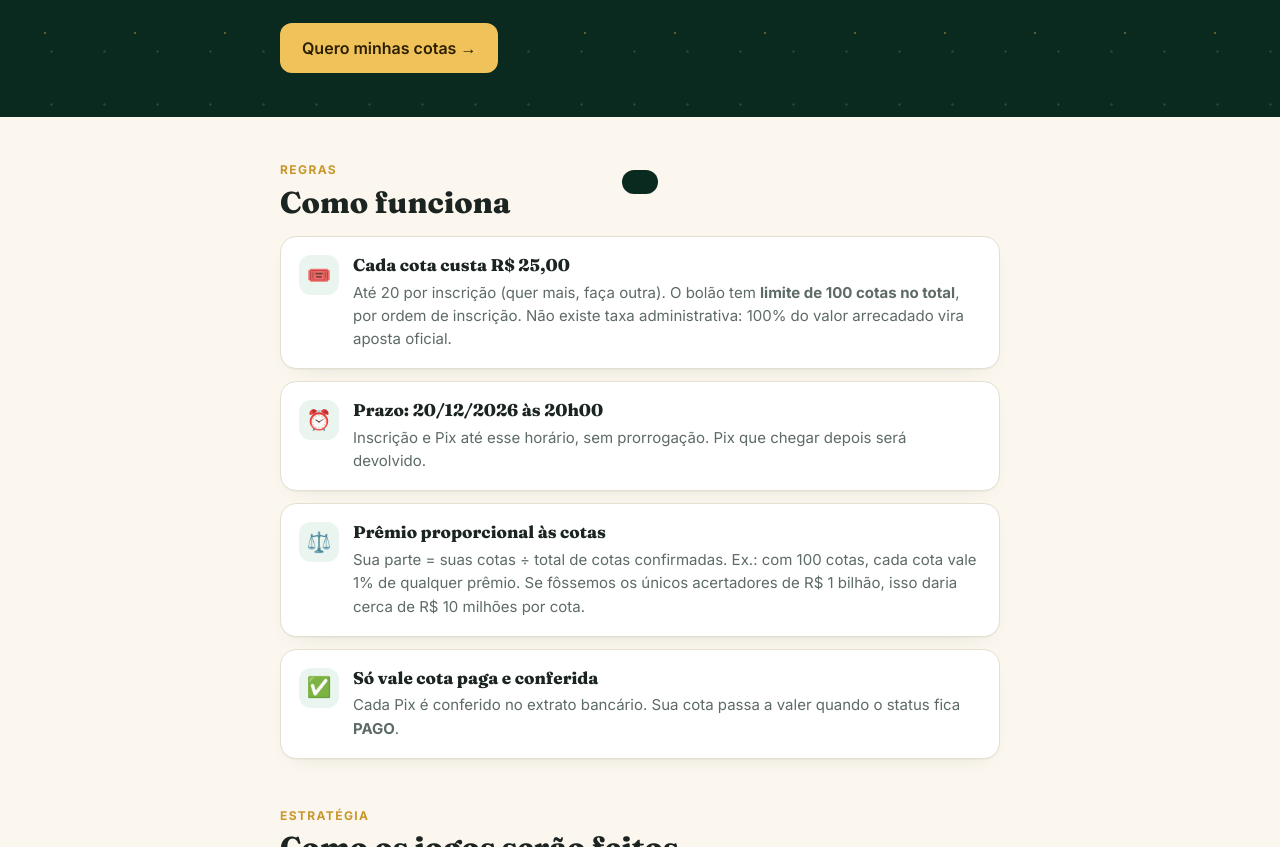
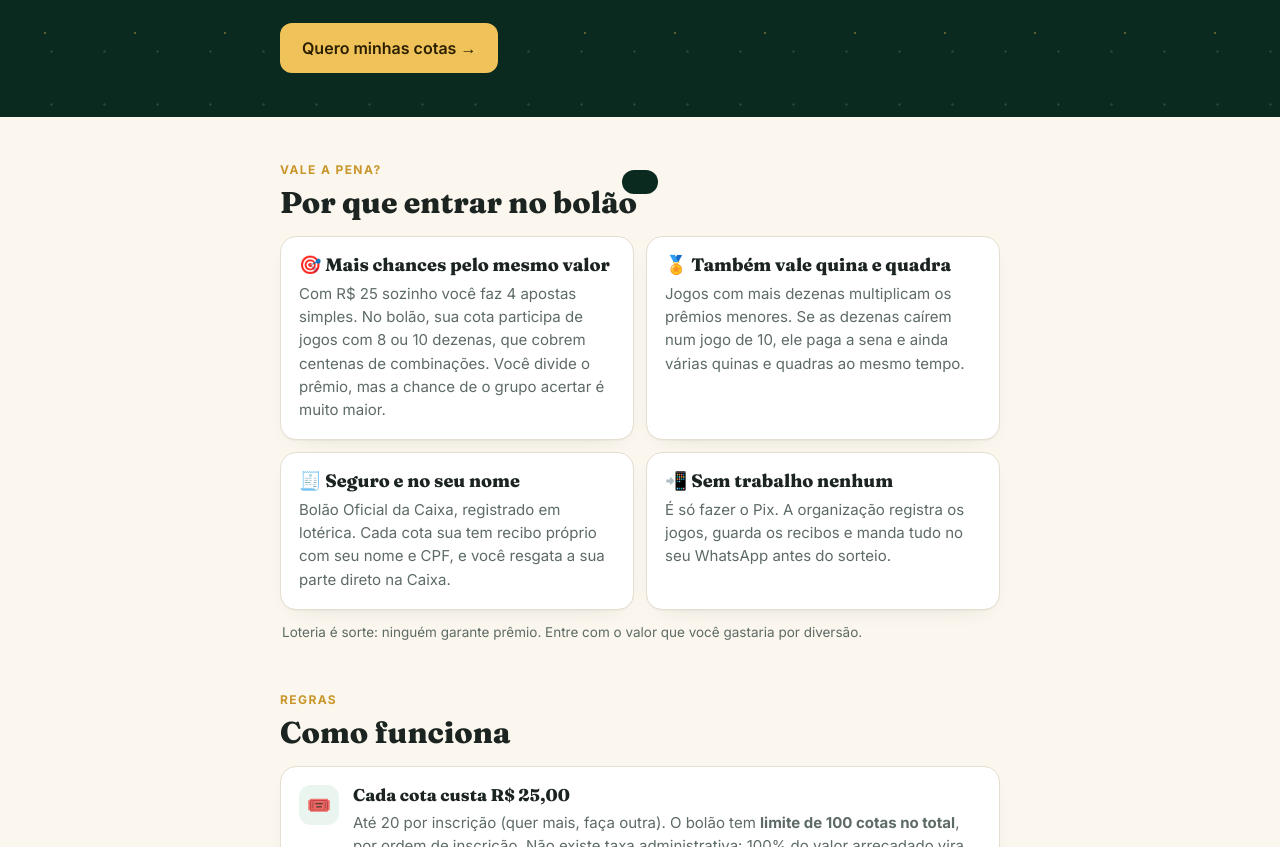
Before and after one commit to lgustavobminussifoto-source/bolao-mega-virada-2026, a plain HTML site: page index.html in a window 1280 px wide. Shown: the part 642-1489 px from the top of the page. Drawn offline with Linux system fonts and the light colour scheme; no server answers.

Commit message:
Adiciona seção Por que entrar no bolão
Co-Authored-By: Claude Opus 5.5 <noreply@anthropic.com>
Claude-Session: https://claude.ai/code/session_01TAuRLJsmSjKctyZnzANA7V

```diff
--- a/index.html
+++ b/index.html
@@ -9,8 +9,8 @@
 <meta name="robots" content="noindex, nofollow">
 <meta name="description" content="Bolão entre amigos da Mega da Virada 2026">
 <meta name="theme-color" content="#0a2a20">
-<script src="qr.js?v=4" defer></script>
-<script src="app.js?v=4" defer></script>
+<script src="qr.js?v=5" defer></script>
+<script src="app.js?v=5" defer></script>
 <style>
   @font-face{font-family:Fraunces;font-style:normal;font-weight:600;font-display:swap;src:url(fonts/fraunces-latin-600-normal.woff2) format('woff2')}
   @font-face{font-family:Fraunces;font-style:normal;font-weight:800;font-display:swap;src:url(fonts/fraunces-latin-800-normal.woff2) format('woff2')}
@@ -210,6 +210,18 @@
 </header>
 
 <main class="wrap">
+  <section>
+    <div class="rotulo">Vale a pena?</div>
+    <h2>Por que entrar no bolão</h2>
+    <div class="grid2">
+      <div class="card"><h3>🎯 Mais chances pelo mesmo valor</h3><p>Com R$ 25 sozinho você faz 4 apostas simples. No bolão, sua cota participa de jogos com 8 ou 10 dezenas, que cobrem centenas de combinações. Você divide o prêmio, mas a chance de o grupo acertar é muito maior.</p></div>
+      <div class="card"><h3>🏅 Também vale quina e quadra</h3><p>Jogos com mais dezenas multiplicam os prêmios menores. Se as dezenas caírem num jogo de 10, ele paga a sena e ainda várias quinas e quadras ao mesmo tempo.</p></div>
+      <div class="card"><h3>🧾 Seguro e no seu nome</h3><p>Bolão Oficial da Caixa, registrado em lotérica. Cada cota sua tem recibo próprio com seu nome e CPF, e você resgata a sua parte direto na Caixa.</p></div>
+      <div class="card"><h3>📲 Sem trabalho nenhum</h3><p>É só fazer o Pix. A organização registra os jogos, guarda os recibos e manda tudo no seu WhatsApp antes do sorteio.</p></div>
+    </div>
+    <p style="color:var(--cinza);font-size:13.5px;margin:12px 2px 0">Loteria é sorte: ninguém garante prêmio. Entre com o valor que você gastaria por diversão.</p>
+  </section>
+
 
   <section>
     <div class="rotulo">Regras</div>
```
